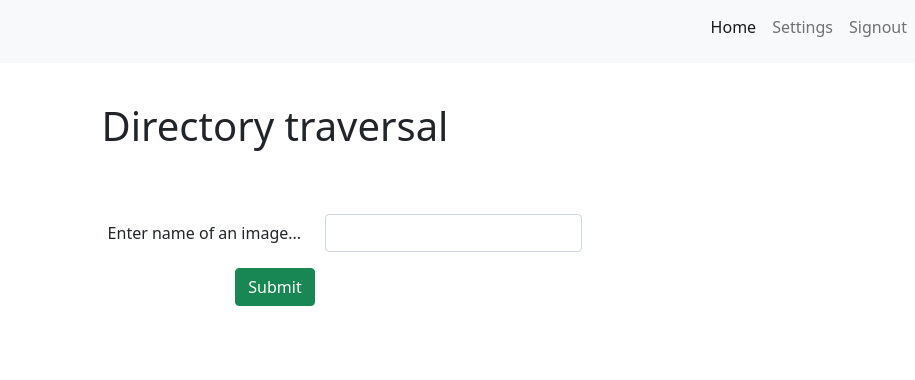
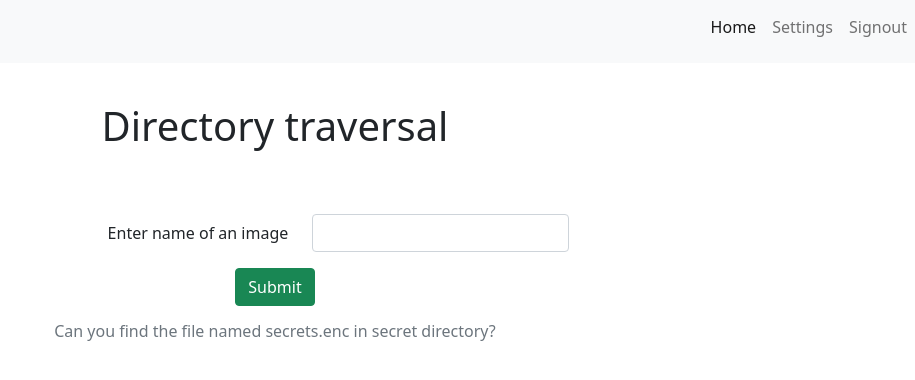
Before and after one commit to tombstoneghost/TIWAP, a Flask app: page /directory-traversal in a window 1280 px wide. Shown: the part 123-503 px from the top of the page, without its empty margins (365-1280 px from the left). Run offline with Flask 2, Linux system fonts and the light colour scheme; the first user in the database is signed in.

Commit message:
Directory Traversal - Bug Fixed

```diff
--- a/Secret/secret.txt
+++ /dev/null
@@ -1 +0,0 @@
-Hellooo!!!!
--- a/app.py
+++ b/app.py
@@ -390,27 +390,28 @@ def brute_force():
         return render_template('vulnerabilities/brute-force.html', msg=result)
 
 
-# Directort traversal
-
+# Directory traversal
 @app.route('/directory-traversal', methods=['POST', 'GET'])
 @is_logged
 def directory_traversal():
     if not request.args:
-        return render_template('vulnerabilities/directory_traversal.html')
+        return render_template('vulnerabilities/directory-traversal.html')
     else:
         image_name = request.args.get('image')
-        if image_name=="NoneType":
-            return render_template("vulnerabilities/directory_traversal.html")
-        if image_name in ["cat","dog","monkey"]:
-            image_name= image_name + ".jpg"
-        path=os.path.join("/static/images", image_name)
-        if ".jpg" or ".png" in path:
-            return render_template("vulnerabilities/directory_traversal.html", user_image = path)
+        if image_name == "NoneType":
+            return render_template("vulnerabilities/directory-traversal.html")
+        elif image_name in ["cat", "dog", "monkey"]:
+            image_name = image_name + ".jpg"
+            path = os.path.join("/static/images", image_name)
+            return render_template("vulnerabilities/directory-traversal.html", user_image=path)
         else:
-            f = open(image_name , "r")
-            result=f.read()
-            print(result)
-            return render_template("vulnerabilities/directory_traversal.html", msg = result)
+            try:
+                f = open(image_name, "r")
+                result = f.read()
+                return render_template("vulnerabilities/directory-traversal.html", msg=result)
+            except FileNotFoundError as e:
+                return render_template("vulnerabilities/directory-traversal.html", msg="File not Found")
+
 
 # Execute Main
 if __name__ == '__main__':
--- a/templates/vulnerabilities/directory_traversal.html
+++ b/templates/vulnerabilities/directory-traversal.html
@@ -8,8 +8,7 @@
             <form method="get" action="/directory-traversal">
                 <div style="margin-left: 35%">
                     <div class="mb-3 row">
-
-                        <label for="username" class="col-auto col-form-label">Enter name of an image...</label>
+                        <label for="username" class="col-auto col-form-label">Enter name of an image</label>
                         <div class="col-auto">
                             <input type="text" class="form-control" id="image" name="image">
                         </div>
@@ -18,11 +17,12 @@
                 <button type="submit" class="btn btn-success">Submit</button>
             </form>
         </div>
+        <h6 class="text-center text-muted mt-3">Can you find the file named secrets.enc in secret directory?</h6>
         {% if user_image %}
         <img src="{{ user_image }}" alt="User Image" height="250px" width="300px">
         {% endif %}
         {% if msg %}
-        <p>{{msg}}</p>
+        <h6 class="text-center text-muted mt-3">{{ msg }}</h6>
         {% endif %}
     </div>
 </div>
```
Also changed, not shown: 1 other file.
